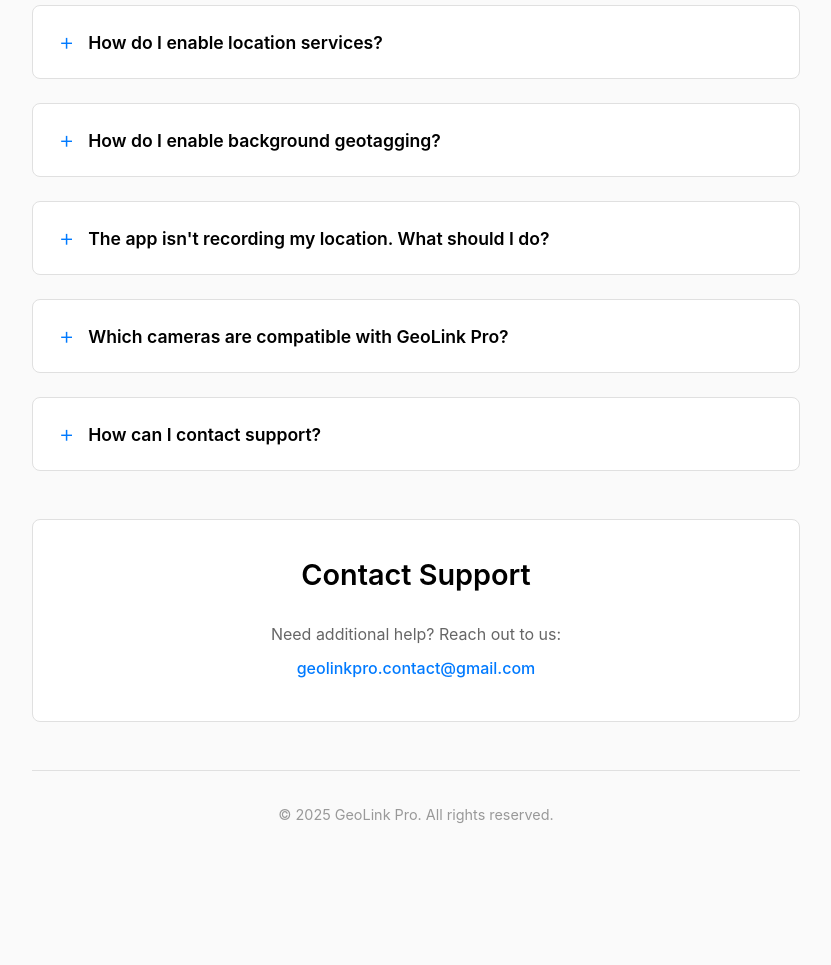
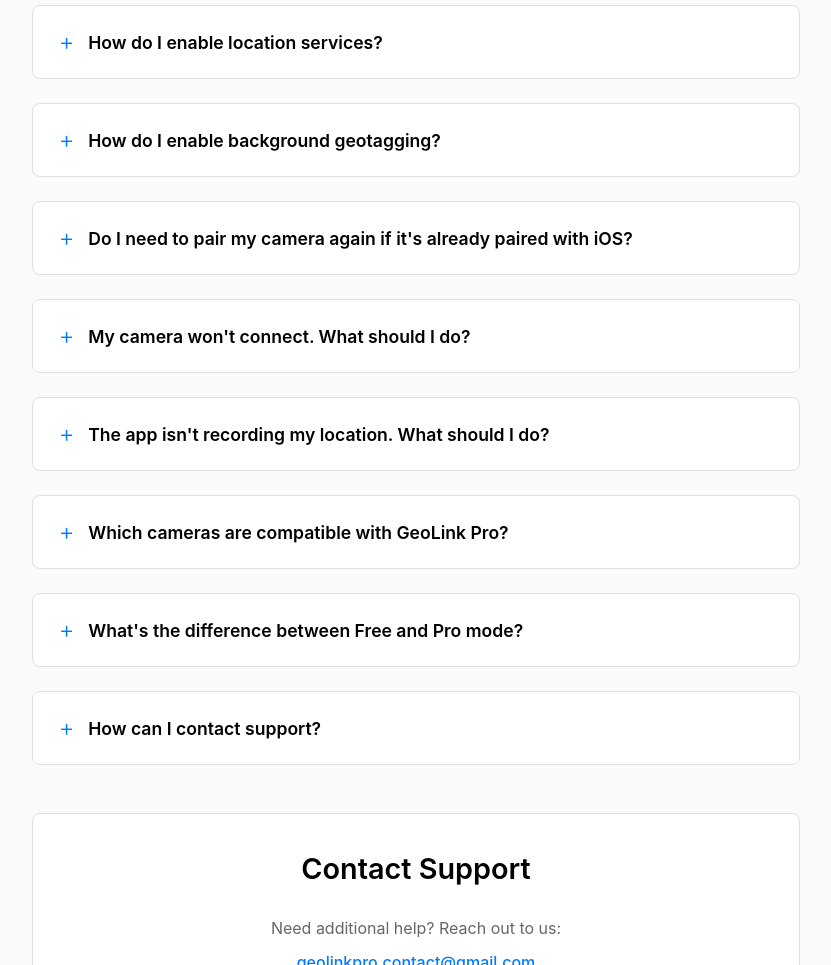
Before and after one commit to geolinkpro/support, a plain HTML site: page index.html in a window 1280 px wide. Shown: the part 483-1448 px from the top of the page, without its empty margins (224-1055 px from the left). Before the commit the page ends 1341 px from the top, so only its background shows below. Drawn offline with Linux system fonts and the light colour scheme.

Commit message:
Add FAQ questions about camera pairing, connection issues, and free vs pro modes

```diff
--- a/index.html
+++ b/index.html
@@ -73,6 +73,35 @@
                         <h3 class="faq-question">
                             <button class="faq-toggle" aria-expanded="false">
                                 <span class="faq-icon">+</span>
+                                Do I need to pair my camera again if it's already paired with iOS?
+                            </button>
+                        </h3>
+                        <div class="faq-answer-wrapper">
+                            <p class="faq-answer">Yes, you need to pair your camera within the GeoLink Pro app even if it's already paired with iOS. iOS apps don't have access to system Bluetooth pairing information, so each app needs to establish its own connection with your camera.</p>
+                        </div>
+                    </div>
+
+                    <div class="faq-item">
+                        <h3 class="faq-question">
+                            <button class="faq-toggle" aria-expanded="false">
+                                <span class="faq-icon">+</span>
+                                My camera won't connect. What should I do?
+                            </button>
+                        </h3>
+                        <div class="faq-answer-wrapper">
+                            <p class="faq-answer">If your camera isn't connecting, try unpairing and pairing again:</p>
+                            <ul class="faq-steps">
+                                <li>Unpair the camera from both the GeoLink Pro app and iOS system settings</li>
+                                <li>Pair the camera again through the app</li>
+                            </ul>
+                            <p class="faq-answer" style="margin-top: 0.75rem;">This often resolves connection issues by establishing a fresh Bluetooth connection.</p>
+                        </div>
+                    </div>
+
+                    <div class="faq-item">
+                        <h3 class="faq-question">
+                            <button class="faq-toggle" aria-expanded="false">
+                                <span class="faq-icon">+</span>
                                 The app isn't recording my location. What should I do?
                             </button>
                         </h3>
@@ -125,6 +154,29 @@
                         <h3 class="faq-question">
                             <button class="faq-toggle" aria-expanded="false">
                                 <span class="faq-icon">+</span>
+                                What's the difference between Free and Pro mode?
+                            </button>
+                        </h3>
+                        <div class="faq-answer-wrapper">
+                            <p class="faq-answer">GeoLink Pro offers both free and subscription-based Pro modes:</p>
+                            <p class="faq-subsection">Free mode:</p>
+                            <ul class="faq-steps">
+                                <li>Available at no cost</li>
+                                <li>Location accuracy is restricted to "Reduced Accuracy" mode</li>
+                                <li>Limited to pairing with one camera at a time</li>
+                            </ul>
+                            <p class="faq-subsection">Pro mode (subscription):</p>
+                            <ul class="faq-steps">
+                                <li>Removes the location accuracy restriction for full precision geotagging</li>
+                                <li>Allows unlimited cameras to be paired simultaneously</li>
+                            </ul>
+                        </div>
+                    </div>
+
+                    <div class="faq-item">
+                        <h3 class="faq-question">
+                            <button class="faq-toggle" aria-expanded="false">
+                                <span class="faq-icon">+</span>
                                 How can I contact support?
                             </button>
                         </h3>
```
